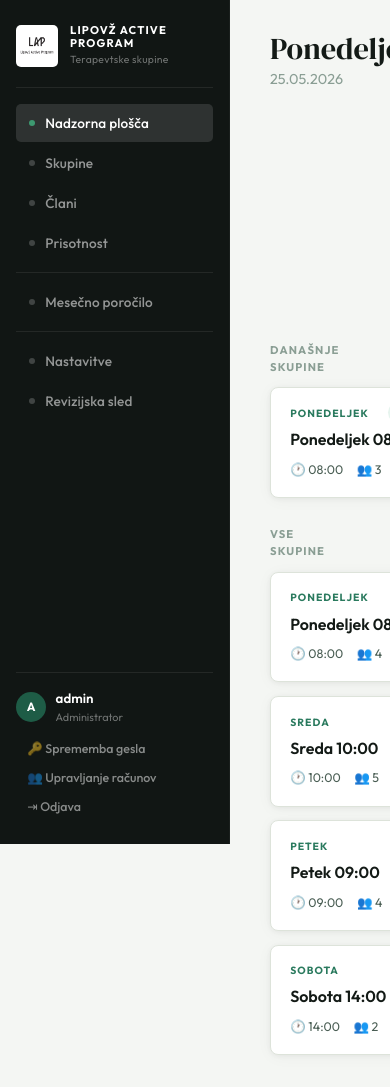
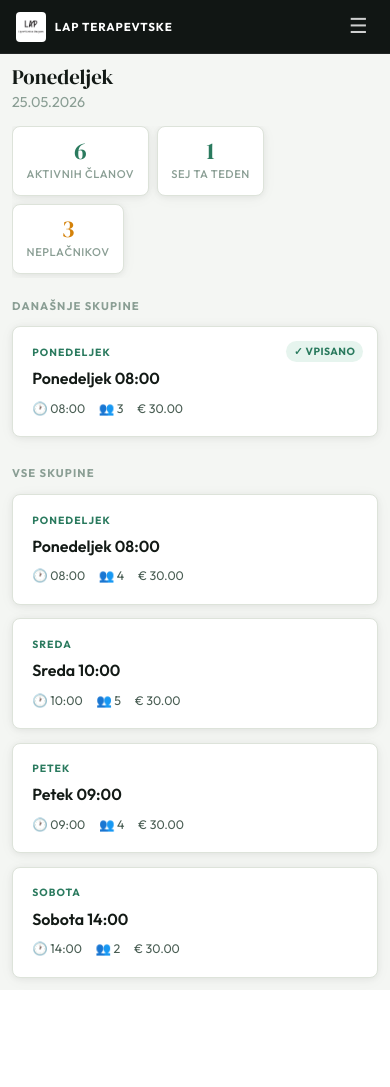
Before and after one commit to NikaFurlan/terapevtska, a Flask app: page / in a window 390 px wide. After the commit the page ends 990 px from the top, so only its background shows below. Run offline with Flask 3, Linux system fonts and the light colour scheme; a user stored in the database is signed in; data comes from the database, SQL or seed files in the repository.

Commit message:
mobile app

```diff
--- a/static/css/style.css
+++ b/static/css/style.css
@@ -404,3 +404,151 @@ tbody tr:last-child { border-bottom: none; }
 .tab-btn.active { color: var(--green); border-bottom-color: var(--green); }
 .tab-panel { display: none; }
 .tab-panel.active { display: block; }
+
+/* ═══════════════════════════════════════════════════════════════════════════
+   RESPONSIVE / MOBILE
+   ═══════════════════════════════════════════════════════════════════════════ */
+
+/* ── Mobile top bar (skrit na desktopu) ─────────────────────────────────── */
+.mobile-topbar {
+  display: none;
+  position: fixed; top: 0; left: 0; right: 0; z-index: 90;
+  background: var(--sidebar-bg);
+  height: 54px;
+  align-items: center;
+  justify-content: space-between;
+  padding: 0 1rem;
+  border-bottom: 1px solid rgba(255,255,255,.07);
+}
+.mobile-topbar .mobile-logo {
+  display: flex; align-items: center; gap: .55rem;
+}
+.mobile-topbar .mobile-logo img {
+  width: 30px; height: 30px; object-fit: contain;
+  background: #fff; border-radius: 4px; padding: 2px;
+}
+.mobile-topbar .mobile-logo span {
+  font-size: .72rem; font-weight: 700; text-transform: uppercase;
+  letter-spacing: .08em; color: #fff;
+}
+.mobile-menu-btn {
+  background: none; border: none; cursor: pointer;
+  color: rgba(255,255,255,.8); font-size: 1.3rem;
+  padding: .4rem; line-height: 1;
+}
+
+/* Overlay za zapiranje menija na mobilu */
+.sidebar-overlay {
+  display: none; position: fixed; inset: 0;
+  background: rgba(0,0,0,.5); z-index: 95;
+}
+.sidebar-overlay.open { display: block; }
+
+/* ── Tablet (do 1024px) ──────────────────────────────────────────────────── */
+@media (max-width: 1024px) {
+  .content { padding: 1.5rem 1.5rem; }
+  .detail-grid { grid-template-columns: 1fr 1fr; }
+}
+
+/* ── Mobilni (do 768px) ──────────────────────────────────────────────────── */
+@media (max-width: 768px) {
+
+  /* Pokaži mobilni topbar */
+  .mobile-topbar { display: flex; }
+
+  /* Sidebar postane drawer */
+  .sidebar {
+    position: fixed; top: 0; left: -260px; z-index: 96;
+    width: 260px; height: 100vh;
+    transition: left .25s ease;
+    padding-top: 1.25rem;
+    overflow-y: auto;
+  }
+  .sidebar.open { left: 0; }
+
+  /* Content se začne pod topbarom */
+  .content {
+    padding: 1rem;
+    padding-top: calc(54px + 1rem);
+    width: 100%;
+  }
+
+  /* Page header — stack vertically */
+  .page-header {
+    flex-direction: column;
+    align-items: stretch;
+    gap: .75rem;
+    margin-bottom: 1.25rem;
+  }
+  .page-header h1 { font-size: 1.5rem; }
+  .page-header > div:last-child {
+    display: flex; flex-wrap: wrap; gap: .5rem;
+  }
+
+  /* Kartice — 1 stolpec */
+  .cards-grid { grid-template-columns: 1fr; }
+
+  /* Stats row — scroll horizontally */
+  .stats-row { flex-wrap: nowrap; overflow-x: auto; padding-bottom: .25rem; }
+  .stat-card { min-width: 90px; flex-shrink: 0; padding: .75rem .85rem; }
+  .stat-num { font-size: 1.5rem; }
+
+  /* Detail grid — 1 stolpec */
+  .detail-grid { grid-template-columns: 1fr; }
+
+  /* Tab bar — scroll horizontally */
+  .tab-bar { overflow-x: auto; flex-wrap: nowrap; }
+  .tab-btn { white-space: nowrap; padding: .5rem .75rem; font-size: .75rem; }
+
+  /* Attendance */
+  .att-name { min-width: unset; width: 100%; margin-bottom: .35rem; }
+  .attendance-row-top { flex-direction: column; align-items: flex-start; }
+  .att-status-group { width: 100%; }
+  .att-btn { flex: 1; text-align: center; font-size: .72rem; padding: .4rem .5rem; }
+
+  /* Tabele — horizontalni scroll */
+  .table-wrap { border-radius: var(--radius-sm); }
+  tbody td { padding: .6rem .75rem; font-size: .82rem; }
+  thead th { padding: .55rem .75rem; }
+
+  /* Forme */
+  .form-row { grid-template-columns: 1fr; }
+  .form-row-3 { grid-template-columns: 1fr; }
+
+  /* Modali — full screen na mobilu */
+  .modal {
+    top: auto; bottom: 0; left: 0;
+    transform: none;
+    width: 100%; max-width: 100%;
+    border-radius: var(--radius-lg) var(--radius-lg) 0 0;
+    max-height: 92vh;
+  }
+
+  /* Gumbi v page header — full width */
+  .page-header .btn { width: 100%; justify-content: center; }
+
+  /* Report tabela — skrijemo manj pomembne stolpce */
+  .report-table th:nth-child(3),
+  .report-table td:nth-child(3),
+  .report-table th:nth-child(4),
+  .report-table td:nth-child(4) { display: none; }
+
+  /* Members tabela — skrijemo manj pomembne stolpce */
+  table thead th:nth-child(3),
+  table tbody td:nth-child(3) { display: none; }
+
+  /* Toast — spodaj na sredini */
+  .toast { right: 1rem; left: 1rem; text-align: center; }
+
+  /* Buttons row v group card */
+  .group-card > div:last-child { flex-wrap: wrap; }
+}
+
+/* ── Majhni mobilni (do 480px) ───────────────────────────────────────────── */
+@media (max-width: 480px) {
+  .content { padding: .75rem; padding-top: calc(54px + .75rem); }
+  .page-header h1 { font-size: 1.3rem; }
+  .att-btn { font-size: .68rem; padding: .38rem .35rem; }
+  .btn { font-size: .8rem; padding: .45rem .9rem; }
+  .stat-card { min-width: 80px; }
+}
--- a/static/js/app.js
+++ b/static/js/app.js
@@ -944,6 +944,28 @@ async function loadAudit() {
 }
 
 // ── Init ──────────────────────────────────────────────────────────────────
+// ── Mobile menu ───────────────────────────────────────────────────────────
+function toggleMobileMenu() {
+  const sidebar = document.querySelector('.sidebar');
+  const overlay = document.getElementById('sidebar-overlay');
+  const btn = document.getElementById('mobile-menu-btn');
+  const isOpen = sidebar.classList.toggle('open');
+  overlay.classList.toggle('open', isOpen);
+  btn.textContent = isOpen ? '✕' : '☰';
+}
+function closeMobileMenu() {
+  document.querySelector('.sidebar').classList.remove('open');
+  document.getElementById('sidebar-overlay').classList.remove('open');
+  document.getElementById('mobile-menu-btn').textContent = '☰';
+}
+
+// Zapri meni po navigaciji na mobilu
+document.querySelectorAll('.nav-links a').forEach(a => {
+  a.addEventListener('click', () => {
+    if (window.innerWidth <= 768) closeMobileMenu();
+  });
+});
+
 fetch('/api/auth/me').then(r=>r.json()).then(me=>{
   if(me.role==='admin') document.getElementById('nav-audit').style.display='';
 });
--- a/templates/index.html
+++ b/templates/index.html
@@ -9,6 +9,18 @@
 <link rel="stylesheet" href="/static/css/style.css">
 </head>
 <body>
+<!-- Mobilni topbar -->
+<div class="mobile-topbar">
+  <div class="mobile-logo">
+    <img src="/static/lap_logo.png" alt="LAP">
+    <span>LAP Terapevtske</span>
+  </div>
+  <button class="mobile-menu-btn" onclick="toggleMobileMenu()" id="mobile-menu-btn">☰</button>
+</div>
+
+<!-- Overlay za zapiranje menija -->
+<div class="sidebar-overlay" id="sidebar-overlay" onclick="closeMobileMenu()"></div>
+
 <div id="app">
   <nav class="sidebar">
     <div class="logo">
```
Also changed, not shown: templates/login.html (+7 -1 lines).
